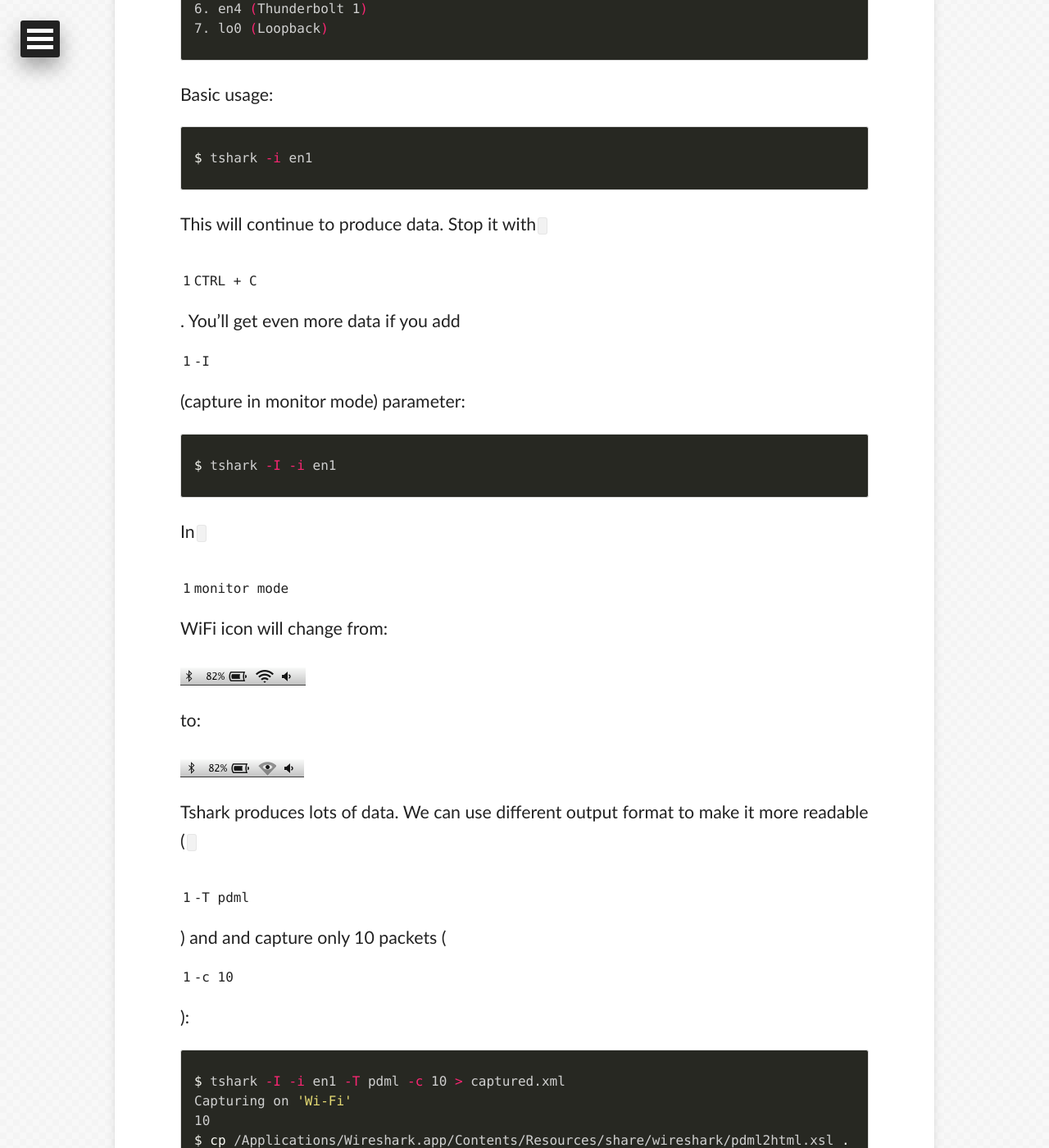
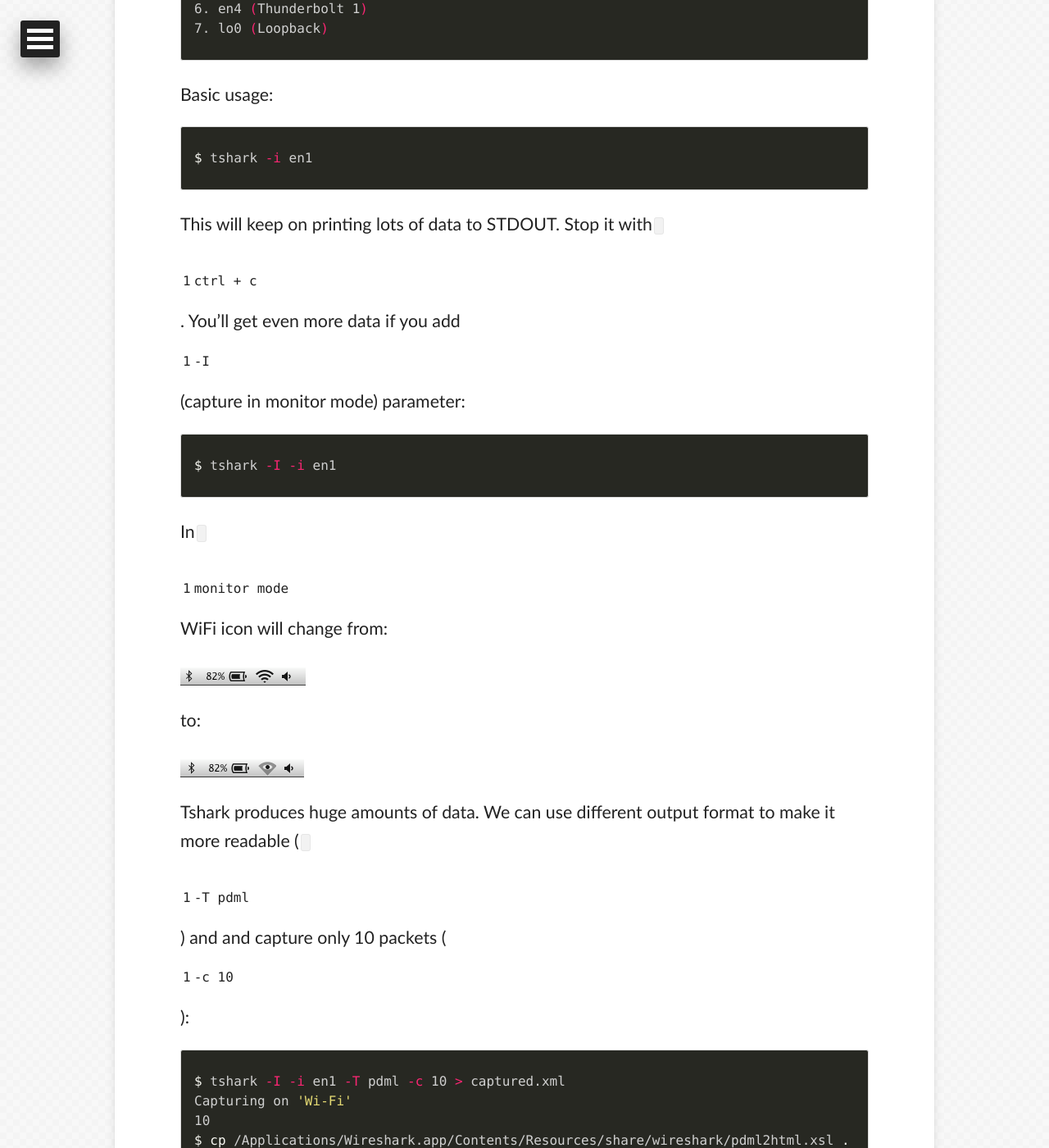
Before and after one commit to hmml/hmml.github.io, a Jekyll site: the page built from _posts/2013-12-31-tshark.md, in a window 1280 px wide and 1400 px high, scrolled down 1395 px. Shown: the whole window at 82% size. Built offline with Jekyll 4.4.1, drawn with Linux system fonts in a browser that asks for light colours; nearby versions of some CDN libraries; some of the changed text lies outside the part shown.

Commit message:
Updated tshark post

```diff
--- a/_posts/2013-12-31-tshark.md
+++ b/_posts/2013-12-31-tshark.md
@@ -42,7 +42,7 @@ Basic usage:
 $ tshark -i en1
 {% endhighlight %}
 
-This will continue to produce data. Stop it with `CTRL + C`. You'll get even more data if you add `-I` (capture in monitor mode) parameter:
+This will keep on printing lots of data to STDOUT. Stop it with `ctrl + c`. You'll get even more data if you add `-I` (capture in monitor mode) parameter:
 
 {% highlight bash %}
 $ tshark -I -i en1
@@ -56,7 +56,7 @@ to:
 
 ![Captured traffic viewed in Safari]({{ site.url }}/images/tshark/monitor.png)
 
-Tshark produces lots of data. We can use different output format to make it more readable (`-T pdml`) and and capture only 10 packets (`-c 10`):
+Tshark produces huge amounts of data. We can use different output format to make it more readable (`-T pdml`) and and capture only 10 packets (`-c 10`):
 
 {% highlight bash %}
 $ tshark -I -i en1 -T pdml -c 10 > captured.xml
```
Also changed, not shown: other parts of _posts/2013-12-31-tshark.md (+2 -2 lines).
